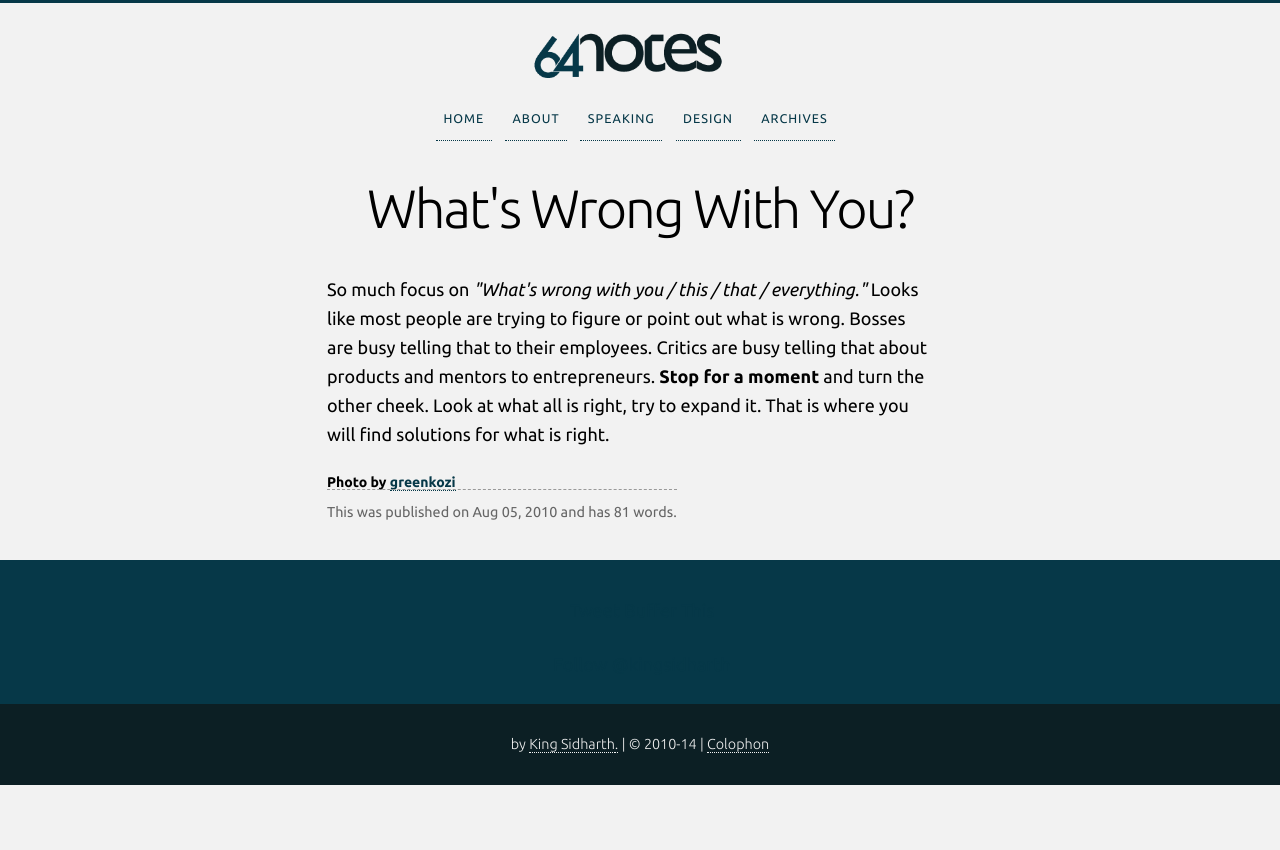
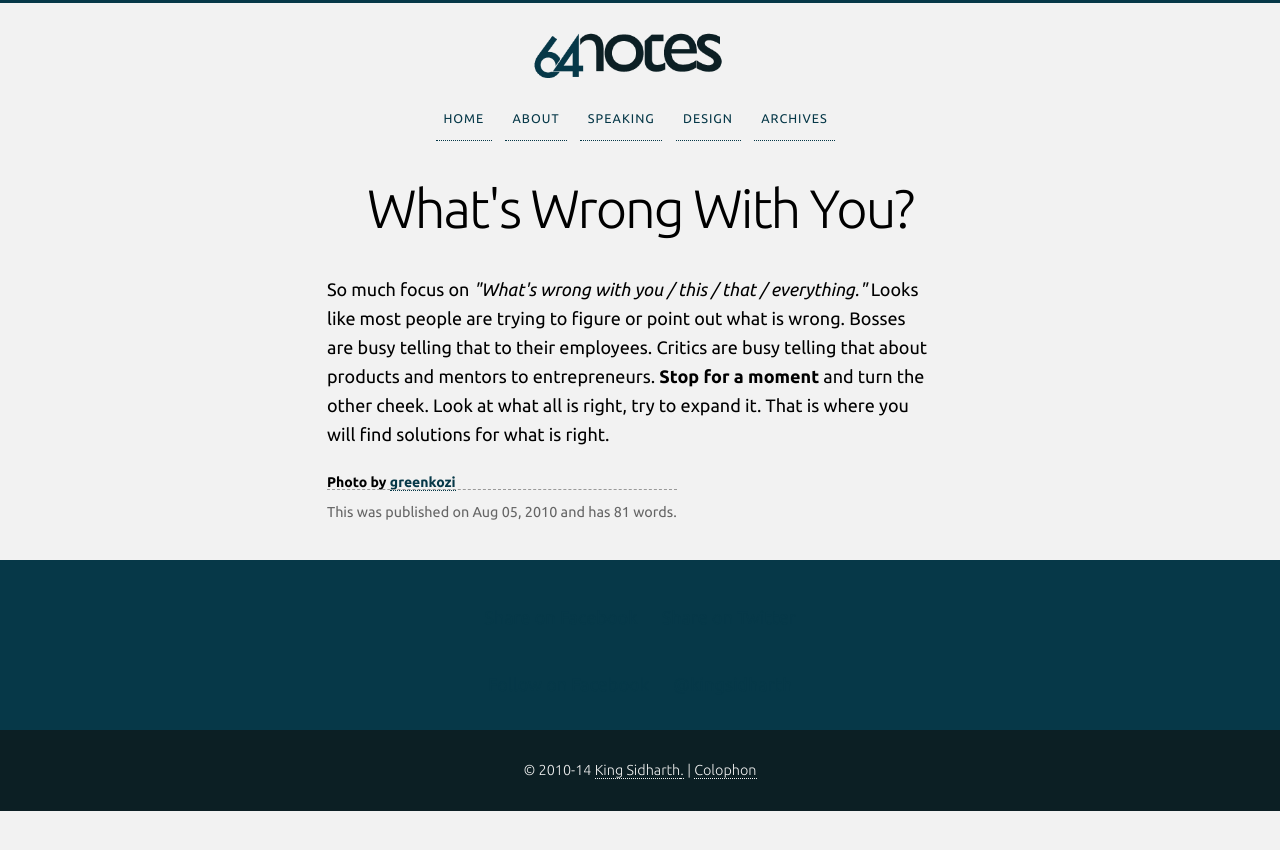
Before and after one commit to 64Notes/64notes.com, a Jekyll site: the page built from _posts/2010-08-05-whats-wrong-with-you.html, in a window 1280 px wide. Shown: the top 850 px of the page. Built offline with Jekyll 4.4.1, drawn with Linux system fonts in a browser that asks for light colours; nearby versions of some CDN libraries; comment, search, counter and statistics services are not loaded.

Commit message:
Remove fb, twitter, bull-shit js.

```diff
--- a/_layouts/base.html
+++ b/_layouts/base.html
@@ -77,26 +77,22 @@
       <div class='area' id='social'>
         <div class='grid'>
           {% if page.type == 'post' %}
-          <ul class='nav nav--blocked grid__item one-whole' id='socialshare'>
+          <ul class='nav nav--block grid__item one-whole' id='socialshare'>
             <li class='fb'>
-              <div id='fb-root'></div>
-              <div class="fb-like" data-href="http://www.64notes.com{{ page.url }}" data-send="true" data-layout="button_count" data-width="450" data-show-faces="false" data-font="lucida grande"></div>
+              <a class="fb_link" onclick="return fbs_click()" href="#">Share on Facebook</a>
             </li>
             <li class='twitter'>
-              <a href="https://twitter.com/share" class="twitter-share-button" data-url="http://www.64notes.com{{ page.url }}" data-via="kingsidharth" data-related="kingsidharth">Tweet</a>
-            </li>
-            <li class='buffer'>
-            <a href="http://bufferapp.com/add" class="buffer-add-button" data-text="{{post.title}}" data-url="http://www.64notes.com{{ page.url }}" data-count="horizontal" data-via="kingsidharth"  data-picture="http://www.64notes.com/images/64notes-logo.png">Buffer This</a>
+              <a class="twitter_share" href="#">Share on Twitter</a>
             </li>
           </ul>
           <!-- #socialshare -->
           {% endif %}
-          <ul class='nav nav--blocked grid__item one-whole' id='socialfollow'>
+          <ul class='nav nav--block grid__item one-whole' id='socialfollow'>
             <li class='fb'>
-              <div class="fb-subscribe" data-href="https://www.facebook.com/kingsidharth" data-layout="button_count" data-show-faces="false" data-colorscheme="light" data-font="lucida grande" data-width="450"></div>
+              <a href="https://www.facebook.com/kingsidharth" onClick="">Follow on Facebook</a>
             </li>
             <li class='twitter'>
-              <a href="https://twitter.com/kingsidharth" class="twitter-follow-button" data-show-count="false">Follow @kingsidharth</a>
+              <a href="https://twitter.com/kingsidharth">@kingsidharth</a>
             </li>
           </ul>
         </div>
@@ -107,40 +103,20 @@
 
     <div id='footer_area'>
       <div class='area' id='footer'>
-        <p>
-        by <a href="http://www.kingsidharth.com" rel="author">King Sidharth</a><a href="https://plus.google.com/100630005600562803456/" rel="author">.</a> | &copy; 2010-14 | <a href="/colophon">Colophon</a>
-        </p>
+        <p>&copy; 2010-14 <a href="http://www.kingsidharth.com" rel="author">King Sidharth</a><a href="https://plus.google.com/100630005600562803456/" rel="author">.</a> | <a href="/colophon">Colophon</a></p>
       </div>
       <!-- #footer -->
     </div>
     <!-- #footer_area -->
-    <script type="text/javascript">
-    //<![CDATA[
-      //Async Social Sharing Button JS
-      (function(doc, script) {
-        var js,
-          fjs = doc.getElementsByTagName(script)[0],
-          frag = doc.createDocumentFragment(),
-          add = function(url, id) {
-            if (doc.getElementById(id)) {return;}
-            js = doc.createElement(script);
-            js.src = url;
-            id && (js.id = id);
-            frag.appendChild( js );
-          };
 
-          // Facebook SDK
-          add('http://connect.facebook.net/en_US/all.js#xfbml=1&appId=200103733347528', 'facebook-jssdk');
-          // Twitter SDK
-          add('http://platform.twitter.com/widgets.js');
-          // Buffer App
-          add('http://static.bufferapp.com/js/button.js');
-
-          fjs.parentNode.insertBefore(frag, fjs);
-      }(document, 'script'));
-    //]]>
+    <script>
+      function fbs_click() {
+        var u="{{ page.url }}";
+        var t="{{ page.title }}";
+        window.open('http://www.facebook.com/sharer.php?u='+encodeURIComponent(u)+'&t='+encodeURIComponent(t),'sharer','toolbar=0,status=0,width=626,height=436');
+        return false;
+      }
     </script>
-
     <!-- Google Analytics Code -->
     <script type="text/javascript">
       var _gaq = _gaq || [];
```
Also changed, not shown: assets/sass/screen.sass (+9 -2 lines).
